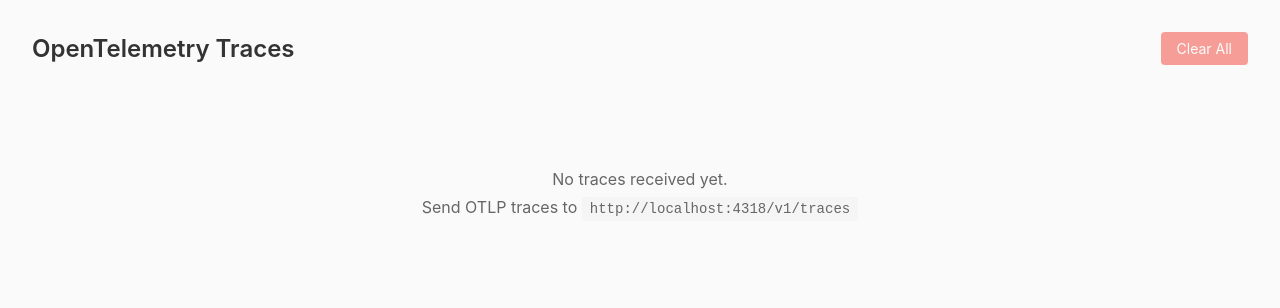
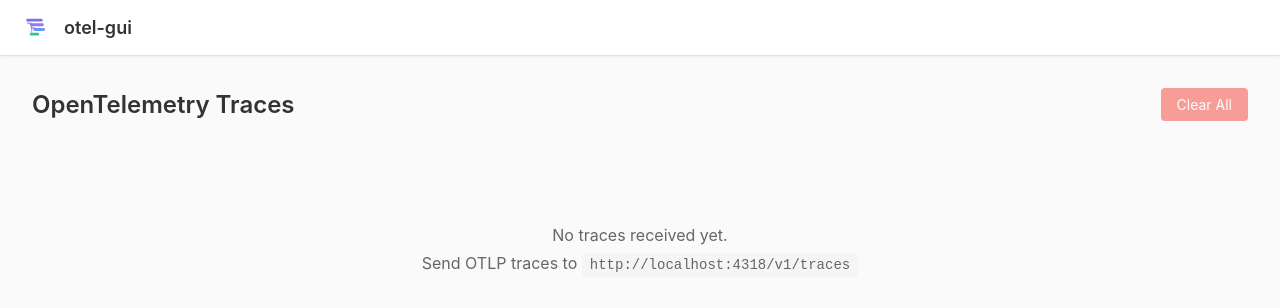
Before and after one commit to metafab/otel-gui, a SvelteKit app: page / in a window 1280 px wide. Shown: the top 308 px of the page. Built offline with nearby package versions, Linux system fonts and the light colour scheme.

Commit message:
Add favicon and logo SVGs, update layout with logo and page titles

```diff
--- a/src/routes/+layout.svelte
+++ b/src/routes/+layout.svelte
@@ -1,6 +1,7 @@
 <script lang="ts">
   import "./app.css";
   import favicon from "$lib/assets/favicon.svg";
+  import logo from "$lib/assets/logo.svg";
 
   let { children } = $props();
 </script>
@@ -9,4 +10,60 @@
   <link rel="icon" href={favicon} />
 </svelte:head>
 
-{@render children()}
+<div class="app">
+  <header class="app-header">
+    <a href="/" class="app-title">
+      <img src={logo} alt="" class="app-logo" />
+      <span>otel-gui</span>
+    </a>
+  </header>
+  <main class="app-main">
+    {@render children()}
+  </main>
+</div>
+
+<style>
+  .app {
+    display: flex;
+    flex-direction: column;
+    min-height: 100vh;
+  }
+
+  .app-header {
+    background: white;
+    border-bottom: 1px solid #e0e0e0;
+    padding: 0 24px;
+    height: 56px;
+    display: flex;
+    align-items: center;
+    position: sticky;
+    top: 0;
+    z-index: 100;
+    box-shadow: 0 1px 3px rgba(0, 0, 0, 0.05);
+  }
+
+  .app-title {
+    display: flex;
+    align-items: center;
+    gap: 12px;
+    font-size: 18px;
+    font-weight: 600;
+    color: #333;
+    text-decoration: none;
+    transition: opacity 0.2s;
+  }
+
+  .app-title:hover {
+    opacity: 0.8;
+    text-decoration: none;
+  }
+
+  .app-logo {
+    width: 28px;
+    height: 28px;
+  }
+
+  .app-main {
+    flex: 1;
+  }
+</style>
--- a/src/routes/+page.svelte
+++ b/src/routes/+page.svelte
@@ -86,6 +86,10 @@
     }
   }
 </script>
+
+<svelte:head>
+  <title>otel-gui – Traces</title>
+</svelte:head>
 
 <div class="container">
   <header>
```
Also changed, not shown: src/routes/trace/[traceId]/+page.svelte (+9 -0 lines), src/lib/assets/favicon.svg, src/lib/assets/logo.svg (added).
